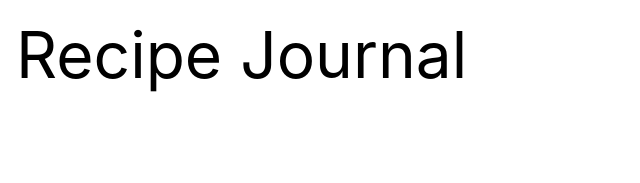
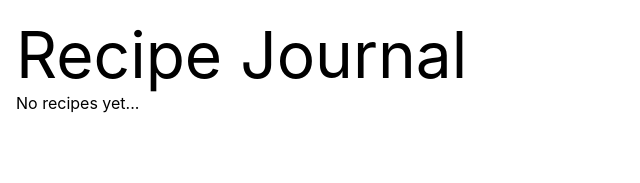
Before and after one commit to jacksoncutler/recipe-journal, a React (Vite) app: page / in a window 1280 px wide. Shown: the top 183 px of the page, without its empty margins (0-640 px from the left). Built offline with nearby package versions, Linux system fonts and the light colour scheme.

Commit message:
Connect read function for recipe list to localstorage
and enable sorting for displaying list

```diff
--- a/src/components/RecipeList.tsx
+++ b/src/components/RecipeList.tsx
@@ -1,35 +1,26 @@
 import { useState, useEffect } from 'react';
+// import { useSearchParams } from 'react-router';
 
-import type { RecipeListItem } from '../types';
-
-// const initialList: Recipe[] = [
-//   {
-//     id: '1',
-//     name: 'Cast Iron Pepperoni Pizza',
-//   },
-//   {
-//     id: '2',
-//     name: 'Grilled Gochujang Chicken',
-//   },
-//   {
-//     id: '3',
-//     name: 'Cantonese Fried Rice',
-//   },
-// ];
+import { getRecipeList } from '../storage';
+import type { RecipeListItem, SortType } from '../types';
 
 export function RecipeList() {
-  const [list, _] = useState<RecipeListItem[]>([]);
+  // const [searchParams, setSearchParams] = useSearchParams();
+  const [list, setList] = useState<RecipeListItem[] | void>([]);
+  const [sortBy, setSortBy] = useState<SortType>('createdAt');
+  const [isReversed, setIsReversed] = useState<boolean>(true);
 
   useEffect(() => {
-    // get list from storage
-    // setList(initialList);
+    setList(getRecipeList(sortBy, isReversed));
   }, []);
 
   return (
     <ul id='recipe-list' className='recipe-list'>
-      {list.map((recipe) => (
-        <li key={recipe.id}>{recipe.name}</li>
-      ))}
+      {list ? (
+        list.map((recipe) => <li key={recipe.id}>{recipe.name}</li>)
+      ) : (
+        <p>No recipes yet...</p>
+      )}
     </ul>
   );
 }
--- a/src/storage.ts
+++ b/src/storage.ts
@@ -1,9 +1,9 @@
 import { nanoid } from 'nanoid';
 
 import { isValidRecipeData } from './validation';
-import type { RecipeListItem, RecipeData } from './types';
+import type { RecipeData, RecipeListItem, SortType } from './types';
 
-type SortType = 'name' | 'createdAt';
+const recipeListKey = 'recipeList';
 
 export function getRecipe(id: RecipeData['id']): void | RecipeData {
   if (id === undefined) return;
@@ -43,15 +43,19 @@ export function deleteRecipe(id: RecipeData['id']): void | RecipeData['id'] {
   deleteRecipeListItem(id);
 }
 
-export function getRecipeList(sortBy: SortType): void | RecipeListItem[] {
-  console.log('Retrieving list of recipes sorted by: ' + sortBy);
+export function getRecipeList(sortBy: SortType, reversed: boolean): void | RecipeListItem[] {
+  const stringifiedList = localStorage.getItem(recipeListKey);
+  if (stringifiedList === null) return;
+  const recipeList: RecipeListItem[] = JSON.parse(stringifiedList);
+  const sortedList = recipeList.sort((a, b) => (a[sortBy] < b[sortBy] ? -1 : 1));
+  return reversed ? sortedList.reverse() : sortedList;
 }
 
 function createRecipeListItem(
   item: RecipeListItem
 ): void | RecipeListItem['id'] {
   let recipeList: RecipeListItem[];
-  const stringifiedList = localStorage.getItem('recipeList');
+  const stringifiedList = localStorage.getItem(recipeListKey);
   if (stringifiedList === null) recipeList = [];
   else recipeList = JSON.parse(stringifiedList);
   recipeList.push(item);
@@ -62,7 +66,7 @@ function updateRecipeListItem(
   item: RecipeListItem
 ): void | RecipeListItem['id'] {
   let recipeList: RecipeListItem[];
-  const stringifiedList = localStorage.getItem('recipeList');
+  const stringifiedList = localStorage.getItem(recipeListKey);
   if (stringifiedList === null) {
     recipeList = [item];
     localStorage.setItem('recipeList', JSON.stringify(recipeList));
--- a/src/types.ts
+++ b/src/types.ts
@@ -15,6 +15,8 @@ export type RecipeListItem = {
   name: string;
 };
 
+export type SortType = 'name' | 'createdAt';
+
 export type InvalidInputMessages = {
   name: string;
   externalLink: string;
```
